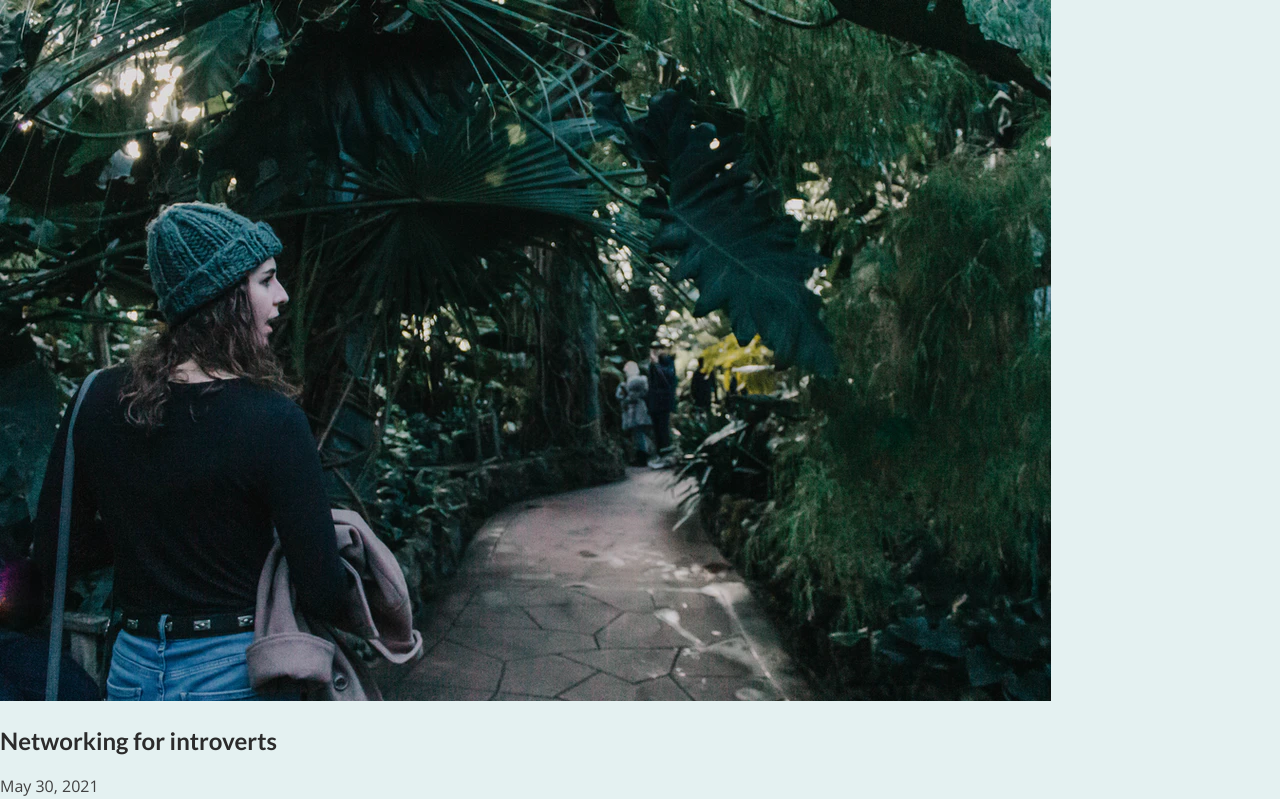
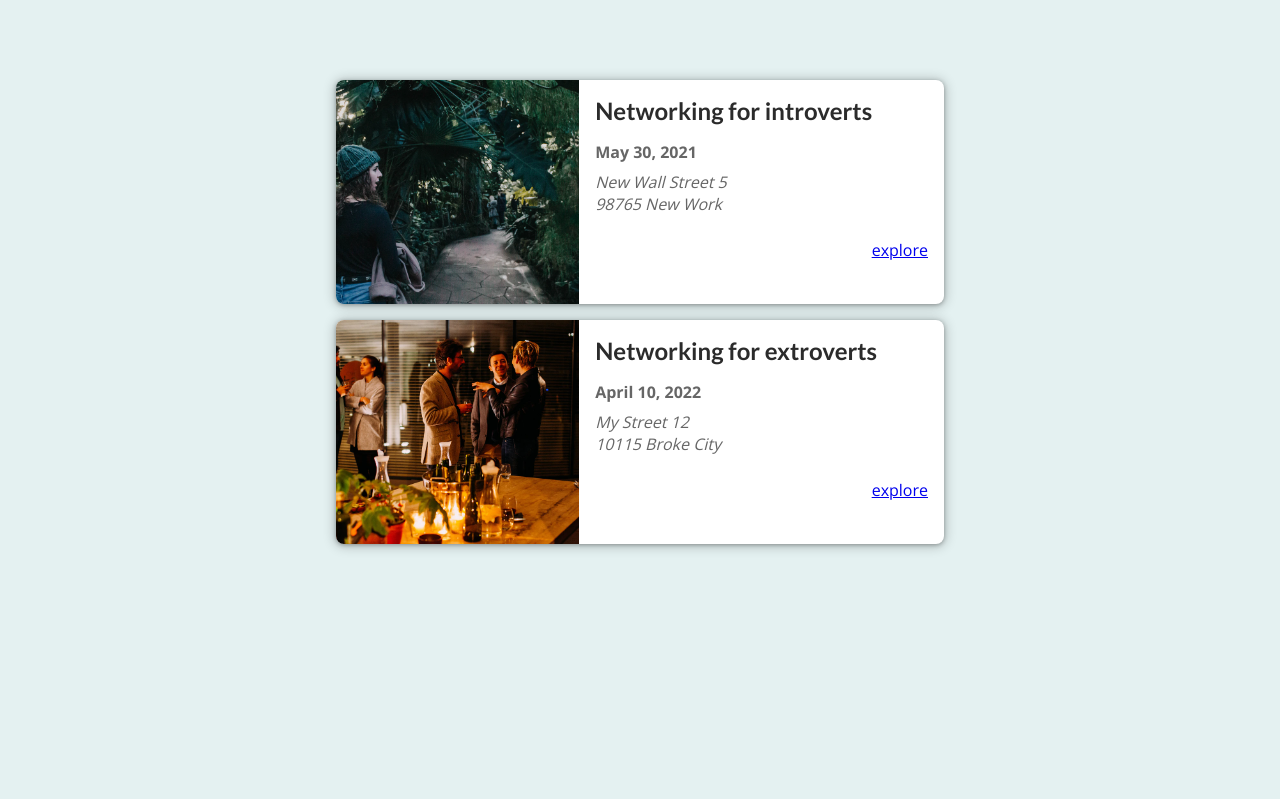
Before and after one commit to lashatatu/project-maximilian-next, a Next.js app: page / in a window 1280 px wide. Shown: the top 799 px of the page. Built offline with nearby package versions, Linux system fonts and the light colour scheme.

Commit message:
75 buttons icons

```diff
--- a/components/events/event-item.js
+++ b/components/events/event-item.js
@@ -1,4 +1,6 @@
 import Link from 'next/link';
+
+import classes from './event-item.module.css'
 
 function EventItem (props) {
 
@@ -20,21 +22,21 @@
 	const exploreLink=`/events/${id}`
 
 	return (
-		 <li>
+		 <li className={classes.item}>
 			 <img
 					src={'/'+image}
 					alt={title} />
-			 <div>
-				 <div>
+			 <div className={classes.content}>
+				 <div className={classes.summary}>
 					 <h2>{title}</h2>
-					 <div>
+					 <div className={classes.date}>
 						 <time>{humanReadableDate}</time>
 					 </div>
-					 <div>
+					 <div className={classes.address}>
 						 <address>{formattedAddress}</address>
 					 </div>
 				 </div>
-				 <div>
+				 <div className={classes.actions}>
 					 <Link href={exploreLink}>explore</Link>
 				 </div>
 			 </div>
--- /dev/null
+++ b/components/events/event-item.module.css
@@ -0,0 +1,103 @@
+.item {
+    box-shadow: 0 1px 4px rgba(0, 0, 0, 0.3), 0 1px 12px 2px rgba(0, 0, 0, 0.2);
+    border-radius: 8px;
+    overflow: hidden;
+    background-color: white;
+    margin: 1rem;
+    display: flex;
+    flex-direction: column;
+    gap: 1rem;
+}
+
+.item img {
+    width: 100%;
+    object-fit: cover;
+    height: 10rem;
+}
+
+.content {
+    width: 100%;
+    padding: 0 1rem;
+    text-align: center;
+}
+
+.content h2 {
+    margin: 0.5rem 0;
+}
+
+.date,
+.address {
+    display: flex;
+    gap: 0.5rem;
+    align-items: center;
+}
+
+.date svg,
+.address svg {
+    width: 1.25rem;
+    height: 1.25rem;
+    color: #666666;
+}
+
+.content time {
+    color: #666666;
+    font-weight: bold;
+}
+
+.content address {
+    margin: 0.5rem 0;
+    color: #666666;
+    white-space: pre;
+}
+
+.actions {
+    display: flex;
+    flex-direction: column;
+    padding: 1rem;
+}
+
+.actions a {
+    display: block;
+}
+
+.actions a span {
+    vertical-align: middle;
+}
+
+.icon {
+    margin-left: 0.5rem;
+    display: inline-flex;
+    justify-content: center;
+    align-items: center;
+}
+
+.icon svg {
+    width: 1.25rem;
+    height: 1.25rem;
+}
+
+@media (min-width: 768px) {
+    .item {
+        flex-direction: row;
+    }
+
+    .item img {
+        width: 40%;
+        height: 14rem;
+    }
+
+    .content {
+        width: 60%;
+        padding: 0;
+        text-align: left;
+    }
+
+    .content h2 {
+        margin: 1rem 0;
+    }
+
+    .actions {
+        flex-direction: row;
+        justify-content: flex-end;
+    }
+}
--- a/components/events/event-list.js
+++ b/components/events/event-list.js
@@ -1,10 +1,11 @@
 import React from 'react';
 import EventItem from './event-item';
+import classes from './event-list.module.css'
 
 function EventList (props) {
 	const {items} = props;
 	return (
-		 <ul>
+		 <ul className={classes.list}>
 			 {
 				 items.map(event =>
 						<EventItem
--- /dev/null
+++ b/components/events/event-list.module.css
@@ -0,0 +1,5 @@
+.list {
+    width: 90%;
+    max-width: 40rem;
+    margin: 5rem auto;
+}
```
Also changed, not shown: components/events/button.module.css (added, +18 -0 lines), components/events/events-search.module.css (added, +69 -0 lines), components/events/main-header.module.css (added, +41 -0 lines).
